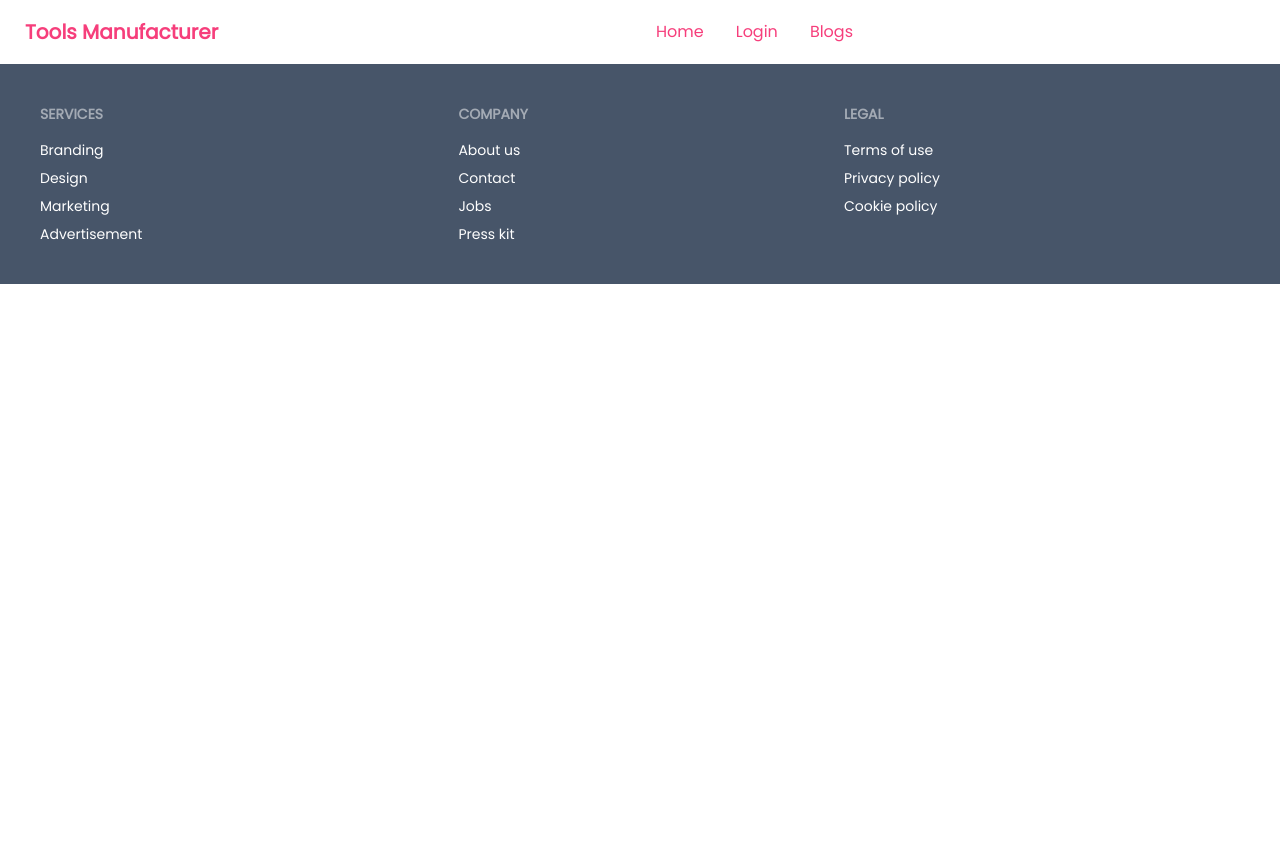
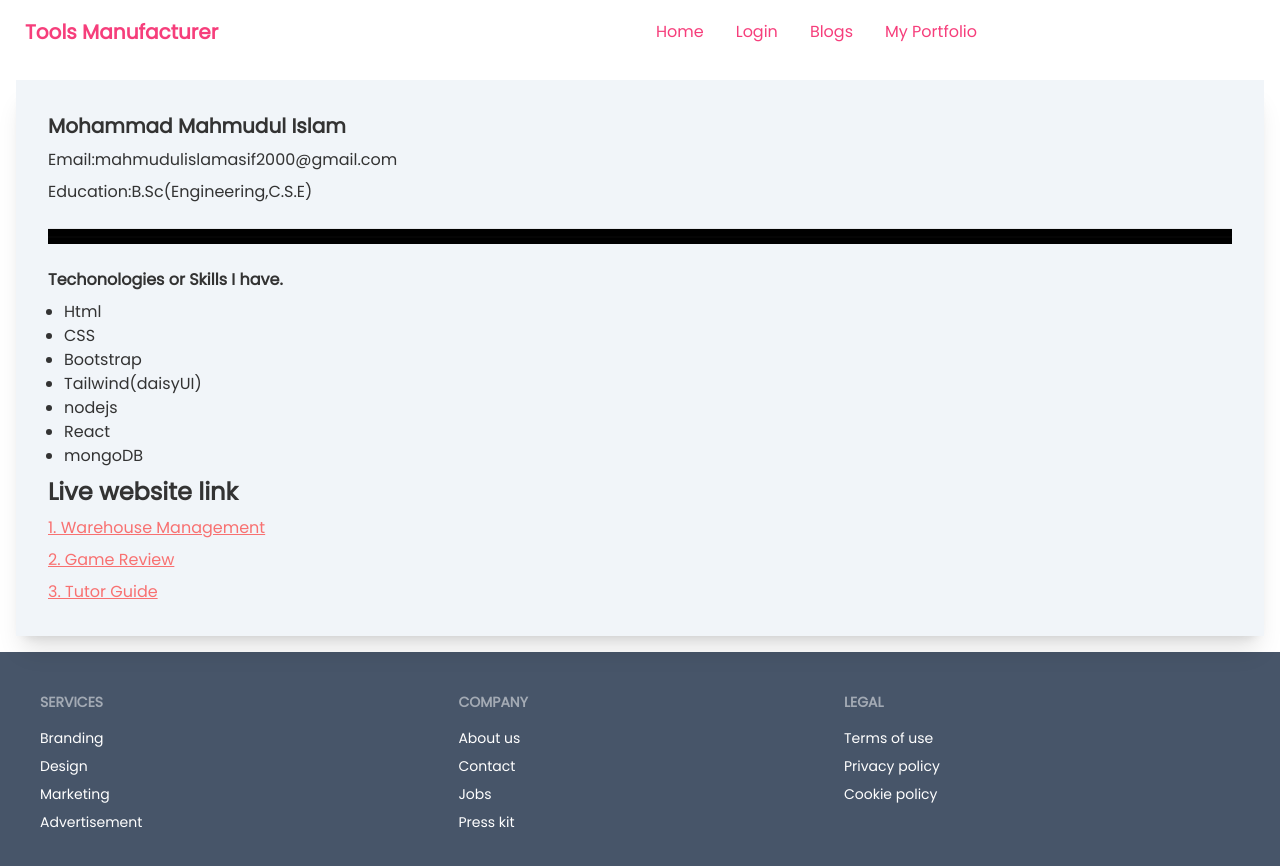
Before and after one commit to Mahmudulislamasif/Laptops-parts-manufacturer, a React (Create React App) app: page /portfolio in a window 1280 px wide. Shown: the top 866 px of the page. Before the commit the page ends 800 px from the top, so only its background shows below. Built offline with nearby package versions, Linux system fonts and the light colour scheme; no server answers.

Commit message:
add myportfolio route

```diff
--- a/src/App.js
+++ b/src/App.js
@@ -13,6 +13,7 @@ import Dashboard from './Pages/Dashboard/Dashboard';
 import AddReview from './Pages/Dashboard/AddReview';
 import MyProfile from './Pages/Dashboard/MyProfile';
 import Blogs from './Pages/Blogs/Blogs';
+import MyPortfolio from './Pages/MyPortfolio/MyPortfolio';
 
 function App() {
   return (
@@ -24,6 +25,7 @@ function App() {
         <Route path='login' element={<Login></Login>}></Route>
         <Route path='signup' element={<Registration></Registration>}></Route>
         <Route path='blogs' element={<Blogs></Blogs>}></Route>
+        <Route path='portfolio' element={<MyPortfolio></MyPortfolio>}></Route>
         <Route path='purchase/:id'
         element={<RequireAuth>
           <ToolDetails/>
--- /dev/null
+++ b/src/Pages/MyPortfolio/MyPortfolio.js
@@ -0,0 +1,34 @@
+import React from 'react';
+
+const MyPortfolio = () => {
+    return (
+        <div>
+            <div className="grid gap-5 m-4 grid-cols-1">
+            <div class="card bg-base-100 shadow-xl">
+                <div class="card-body text-left bg-slate-100">
+                    <h2 class="card-title">Mohammad Mahmudul Islam</h2>
+                    <p>Email:mahmudulislamasif2000@gmail.com</p>
+                    <p>Education:B.Sc(Engineering,C.S.E)</p>
+                    <hr className="divider bg-black border-r-1"></hr>
+                    <p className="font-bold">Techonologies or Skills I have. </p>
+                <ol className="list-disc ml-4">
+                    <li>Html</li>
+                    <li>CSS</li>
+                    <li>Bootstrap</li>
+                    <li>Tailwind(daisyUI)</li>
+                    <li>nodejs</li>
+                    <li>React</li>
+                    <li>mongoDB</li>
+                </ol>
+                <h1 className="text-2xl font-bold">Live website link</h1>
+                <a href="https://grocery-cde81.web.app/" className="text-red-400 underline">1.  Warehouse Management</a>
+                <a href=" https://celadon-bublanina-c0d836.netlify.app/" className="text-red-400 underline">2. Game Review</a>
+                <a href=" https://tutor-project-28836.web.app/" className="text-red-400 underline">3. Tutor Guide</a>
+                </div>
+                </div>
+            </div>
+        </div>
+    );
+};
+
+export default MyPortfolio;
--- a/src/Pages/Shared/Header.js
+++ b/src/Pages/Shared/Header.js
@@ -18,6 +18,7 @@ const Header = () => {
       }
     <li>{user ? <button className="btn btn-ghost" onClick={logout} >Sign Out</button> : <Link to="/login">Login</Link>}</li>
     <li><Link to='/blogs'>Blogs</Link></li>
+    <li><Link to='/portfolio'>My Portfolio</Link></li>
      </>
     return (
         <div className="navbar bg-white text-primary">
```
